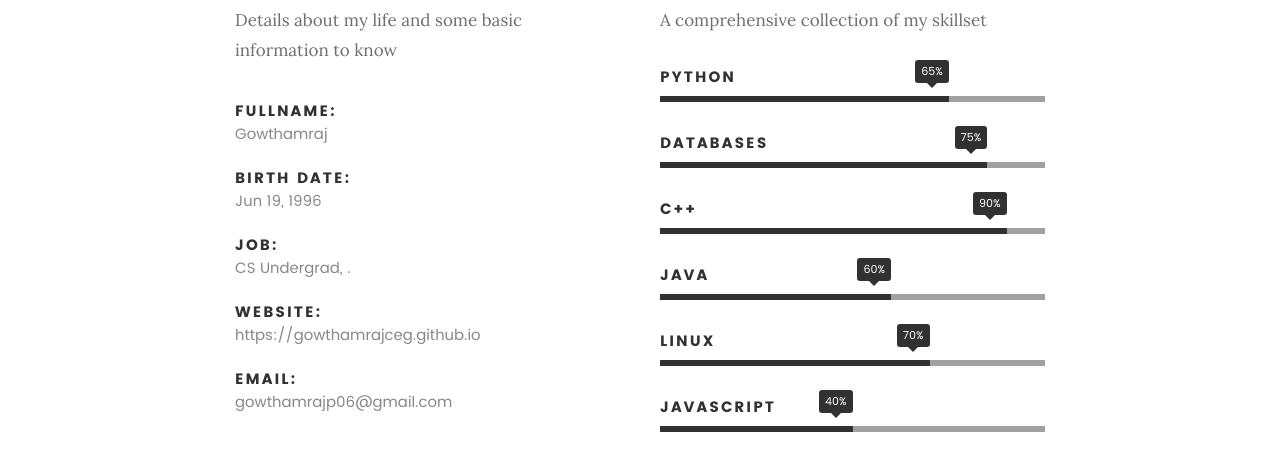
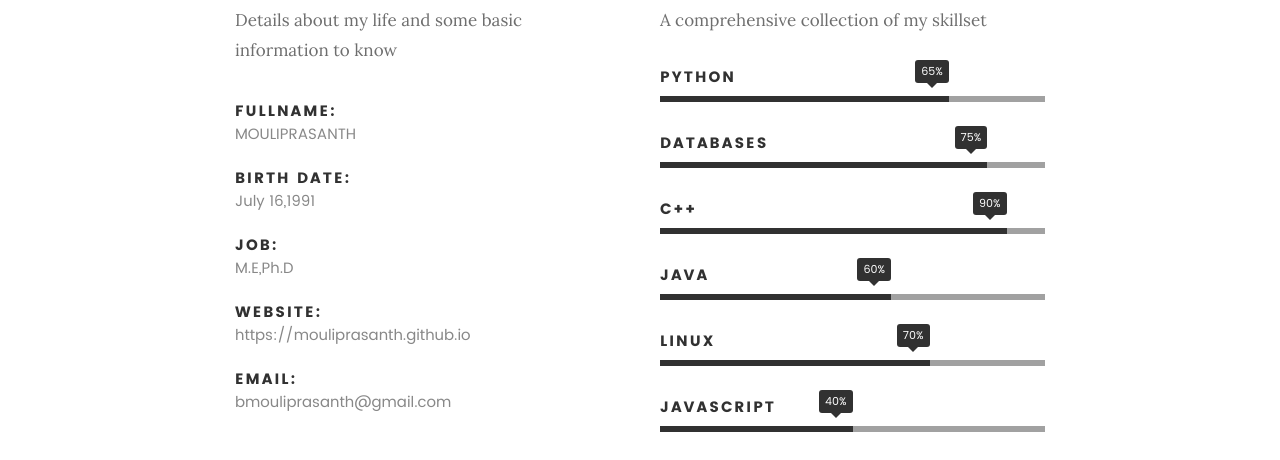
Before and after one commit to mouliprasanth/mouliprasanth.github.io, a plain HTML site: page profile/gowthamrajweb/index.html in a window 1280 px wide. Shown: the part 1300-1760 px from the top of the page. Drawn offline with Linux system fonts and the light colour scheme; files whose address does not match are found by name.

Commit message:
Update index.html

```diff
--- a/profile/gowthamrajweb/index.html
+++ b/profile/gowthamrajweb/index.html
@@ -104,7 +104,7 @@
             <li><a href="https://github.com/mouliprasanth"><i class="fa fa-github"></i></a></li>
 <li><a href="https://twitter.com/MouliPrasanthB"><i class="fa fa-twitter"></i></a></li>
 <li><a href="https://www.instagram.com/mouliprasanth/"><i class="fa fa-instagram"></i></a></li>
-<li><a href="https://www.linkedin.com/in/gowtham-raj-022035159/"><i class="fa fa-linkedin"></i></a></li>
+<li><a href="https://www.linkedin.com/in/mouliprasanth-balasubramanian-b08189107/"><i class="fa fa-linkedin"></i></a></li>
 
         </ul>
         <!-- /intro-social -->
@@ -144,23 +144,23 @@
                 <ul class="info-list">
                     <li>
                         <strong>Fullname:</strong>
-                        <span>Gowthamraj</span>
+                        <span>MOULIPRASANTH</span>
                     </li>
                     <li>
                         <strong>Birth Date:</strong>
-                        <span>Jun 19, 1996</span>
+                        <span>July 16,1991</span>
                     </li>
                     <li>
                         <strong>Job:</strong>
-                        <span>CS Undergrad, .</span>
+                        <span>M.E,Ph.D</span>
                     </li>
                     <li>
                         <strong>Website:</strong>
-                        <span>https://gowthamrajceg.github.io</span>
+                        <span>https://mouliprasanth.github.io</span>
                     </li>
                     <li>
                         <strong>Email:</strong>
-                        <span>gowthamrajp06@gmail.com</span>
+                        <span>bmouliprasanth@gmail.com</span>
                     </li>
 
                 </ul>
@@ -549,10 +549,10 @@ Room no:
 
                 <ul class="footer-social">
                     <li><a href="https://www.facebook.com/mouliprasanth.balasubramanian"><i class="fa fa-facebook"></i></a></li>
-                    <li><a href="https://github.com/gowthamrajceg"><i class="fa fa-github"></i></a></li>
+                    <li><a href="https://github.com/mouliprasanth"><i class="fa fa-github"></i></a></li>
 <li><a href="https://twitter.com/MouliPrasanthB"><i class="fa fa-twitter"></i></a></li>
 <li><a href="https://www.instagram.com/mouliprasanth/"><i class="fa fa-instagram"></i></a></li>
-<li><a href="https://www.linkedin.com/in/gowtham-raj-022035159/"><i class="fa fa-linkedin"></i></a></li>
+<li><a href="https://www.linkedin.com/in/mouliprasanth-balasubramanian-b08189107/"><i class="fa fa-linkedin"></i></a></li>
                 </ul>
 
             </div>
```
